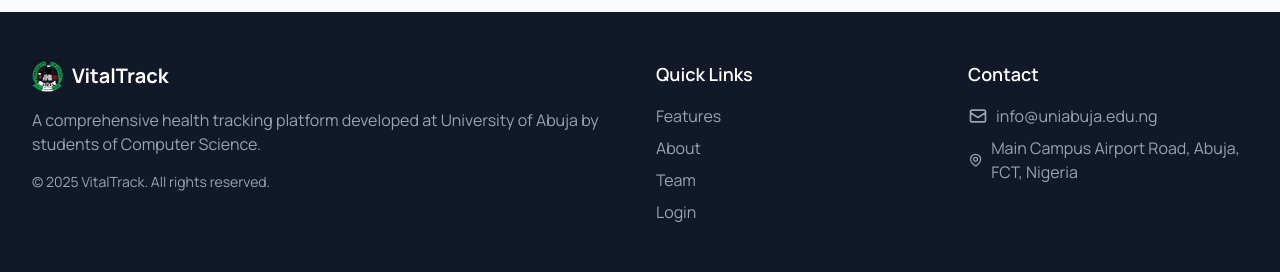
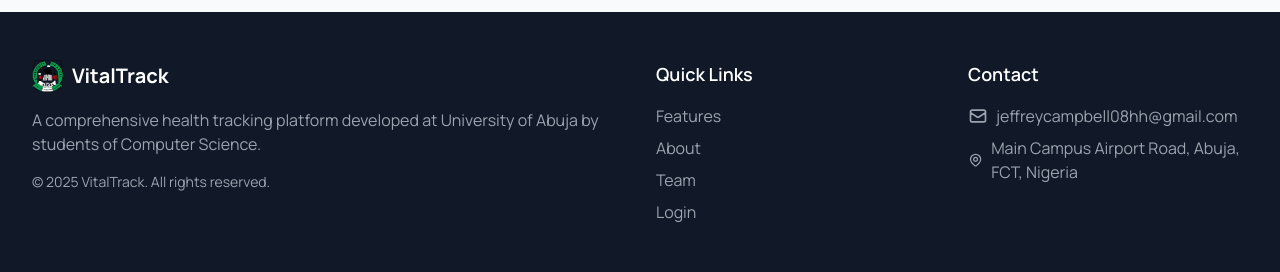
Before and after one commit to InvisibleCyberGhost2/health-tracker, a Flask app: page /settings in a window 1280 px wide. Shown: the part 1378-1650 px from the top of the page. Run offline with Flask 3, Linux system fonts and the light colour scheme; the visitor is signed in with stand-in values (Sample User, id 1); data that the repository does not hold is empty; some libraries are stand-ins or nearby versions.

Commit message:
Update footer.html

```diff
--- a/app/templates/components/footer.html
+++ b/app/templates/components/footer.html
@@ -29,7 +29,7 @@
                             <svg xmlns="http://www.w3.org/2000/svg" class="h-5 w-5 mr-2" fill="none" viewBox="0 0 24 24" stroke="currentColor">
                                 <path stroke-linecap="round" stroke-linejoin="round" stroke-width="2" d="M3 8l7.89 5.26a2 2 0 002.22 0L21 8M5 19h14a2 2 0 002-2V7a2 2 0 00-2-2H5a2 2 0 00-2 2v10a2 2 0 002 2z" />
                             </svg>
-                            info@uniabuja.edu.ng
+                            jeffreycampbell08hh@gmail.com
                         </li>
                         <li class="flex items-center text-gray-400">
                             <svg xmlns="http://www.w3.org/2000/svg" class="h-5 w-5 mr-2" fill="none" viewBox="0 0 24 24" stroke="currentColor">
```
